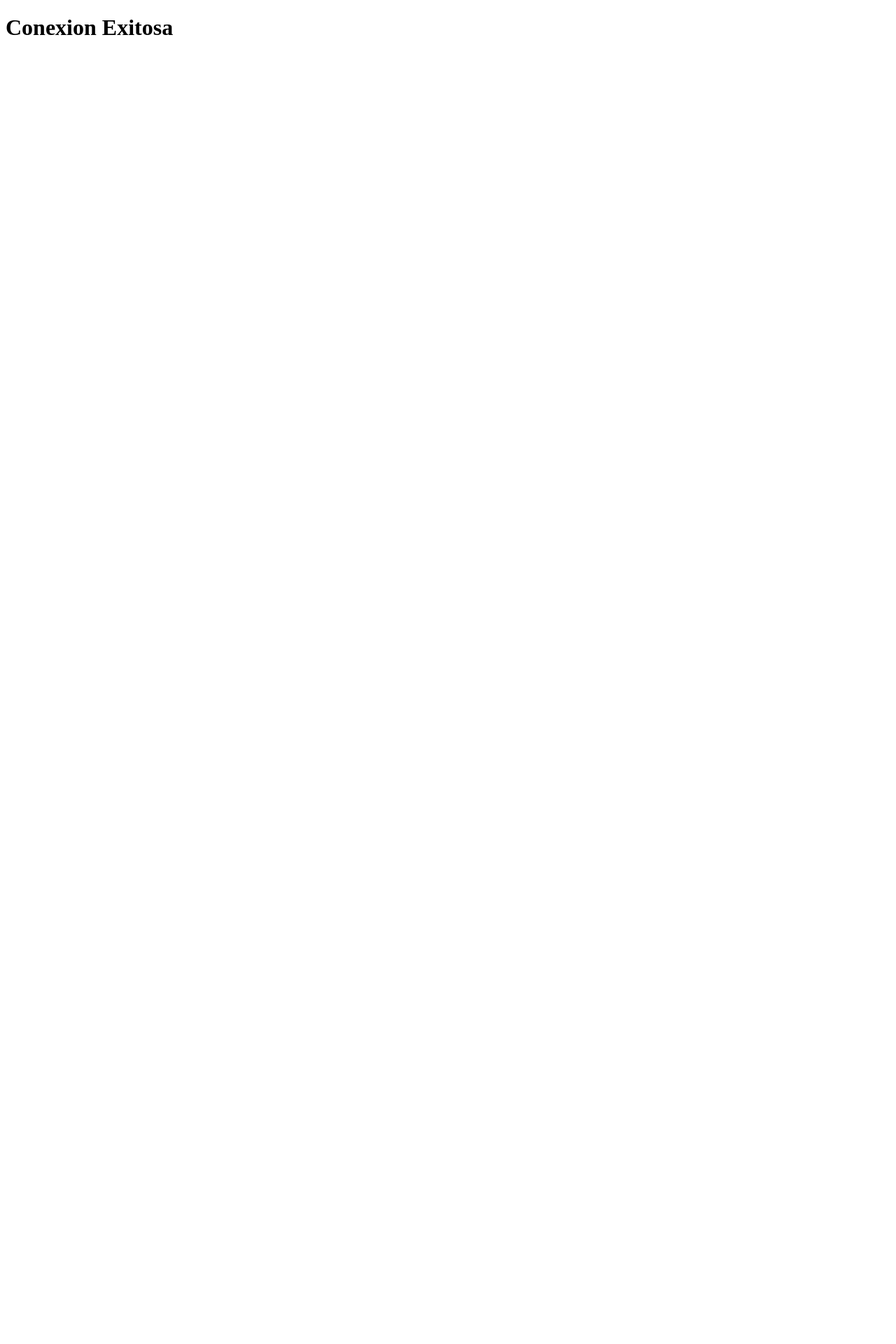
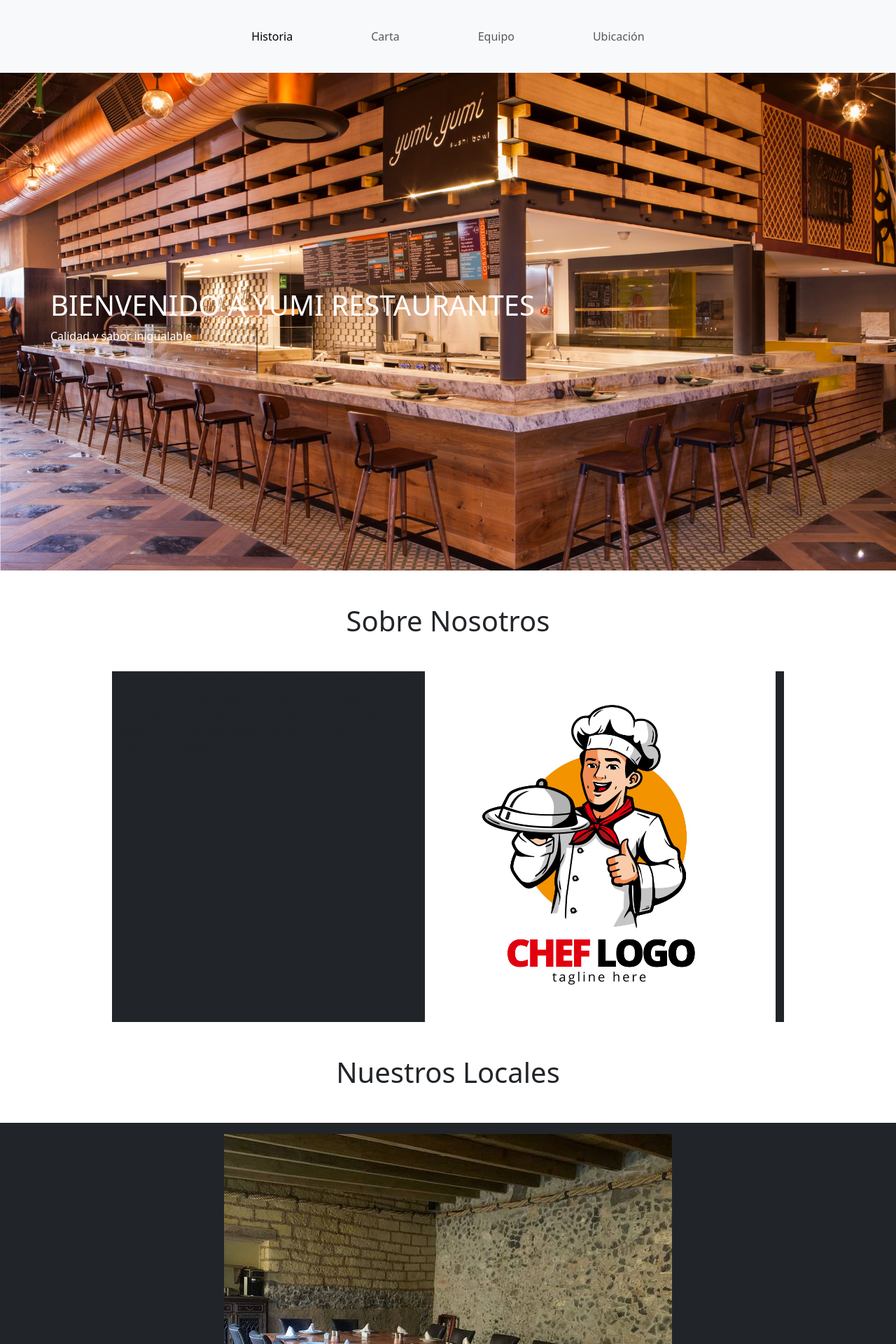
Before and after one commit to Yamizaki/Django-Restaurante, a Django app: page / in a window 1280 px wide. Before the commit the part shown is almost empty. Shown: the top 1920 px of the page at 70% size. Before the commit the page ends 50 px from the top, so only its background shows below. Run offline with Django 4.2, Linux system fonts and the light colour scheme.

Commit message:
Avanzando template estatico

```diff
--- a/home/templates/home.html
+++ b/home/templates/home.html
@@ -4,8 +4,84 @@
     <meta charset="UTF-8">
     <meta name="viewport" content="width=device-width, initial-scale=1.0">
     <title>Document</title>
+    <link href="https://cdn.jsdelivr.net/npm/bootstrap@5.3.0/dist/css/bootstrap.min.css" rel="stylesheet" integrity="sha384-9ndCyUaIbzAi2FUVXJi0CjmCapSmO7SnpJef0486qhLnuZ2cdeRhO02iuK6FUUVM" crossorigin="anonymous">
+    <link rel="stylesheet" href="style.css">
 </head>
 <body>
-    <h1>Conexion Exitosa</h1>
+   <!-- Navegacion superior -->
+    <nav class="navbar navbar-expand-sm bg-body-tertiary ">
+        <div class="container-fluid ">
+
+          <button class="navbar-toggler" type="button" data-bs-toggle="collapse" data-bs-target="#navbarNav" aria-controls="navbarNav" aria-expanded="false" aria-label="Toggle navigation">
+            <span class="navbar-toggler-icon"></span>
+          </button>
+          <div class="collapse navbar-collapse" id="navbarNav">
+
+            <div class="d-flex justify-content-evenly container py-4">
+            <ul class="navbar-nav">
+              <li class="nav-item mx-5">
+                <a class="nav-link active" aria-current="page" href="#">Historia</a>
+              </li>
+              <li class="nav-item mx-5">
+                <a class="nav-link" href="#">Carta</a>
+              </li>
+              <li class="nav-item mx-5">
+                <a class="nav-link" href="#">Equipo</a>
+              </li>
+              <li class="nav-item mx-5">
+                <a class="nav-link" href="#">Ubicación</a>
+              </li>
+            </ul>
+            </div>
+          </div>
+        </div>
+      </nav>
+
+     <!-- cabecera -->
+     <header class="position-relative">
+        <div class="container-fluid text-white ">
+            <div class="position-absolute top-50 start-0 translate-middle-y ms-4">
+                <h1 class="ms-5">BIENVENIDO A YUMI RESTAURANTES</h1>
+                <p class="ms-5">Calidad y sabor inigualable</p>
+            </div>
+        </div>
+    </header>
+
+
+    <main class="mt-5">
+        <section>
+            <h1 class="text-center">Sobre Nosotros</h1>
+            <div class="mt-5 d-flex container w-75 bg-dark">
+                <div>
+                    Lorem ipsum dolor sit amet consectetur adipisicing elit. Harum aut magni natus consequatur quo quas quibusdam ratione, eum omnis similique architecto expedita soluta doloremque doloribus provident vitae? Mollitia, cumque illo!
+                </div>
+                <div>
+                    <img src="logo.jpg" class="img-fluid" alt="">
+                </div>
+            </div>
+        </section>
+
+        <section class="mt-5">
+            <h1 class="text-center">Nuestros Locales</h1>
+            <div class="mt-5 d-flex flex-wrap container-fluid  bg-dark justify-content-center">
+
+                    <img src="ambiente1.jpg" class="mx-3 mt-3 img-fluid" alt="" >
+
+
+                    <img src="ambiente3.jpg" class="mx-3 mt-3 img-fluid" alt="" >
+
+
+                    <img src="ambiente4.jpg" class="mx-3 mt-3 img-fluid" alt="" >
+
+
+                    <img src="ambiente2.jpg" class="mx-3 mt-3 img-fluid" alt="" >
+
+            </div>
+        </section>
+    </main>
+
+
+
+      <script src="https://cdn.jsdelivr.net/npm/bootstrap@5.3.0/dist/js/bootstrap.bundle.min.js" integrity="sha384-geWF76RCwLtnZ8qwWowPQNguL3RmwHVBC9FhGdlKrxdiJJigb/j/68SIy3Te4Bkz" crossorigin="anonymous"></script>
 </body>
 </html>
--- /dev/null
+++ b/home/templates/style.css
@@ -0,0 +1,8 @@
+header{
+    background-image: url('fondo-header.jpg');
+    background-position: center;
+    background-repeat: no-repeat;
+    background-size: cover;
+    height: 88.9vb;
+
+}
```
Also changed, not shown: home/templates/ambiente1.jpg (added), home/templates/ambiente2.jpg (added), home/templates/ambiente3.jpg (added), home/templates/ambiente4.jpg (added), home/templates/fondo-header.jpg (added), home/templates/logo.jpg (added).
